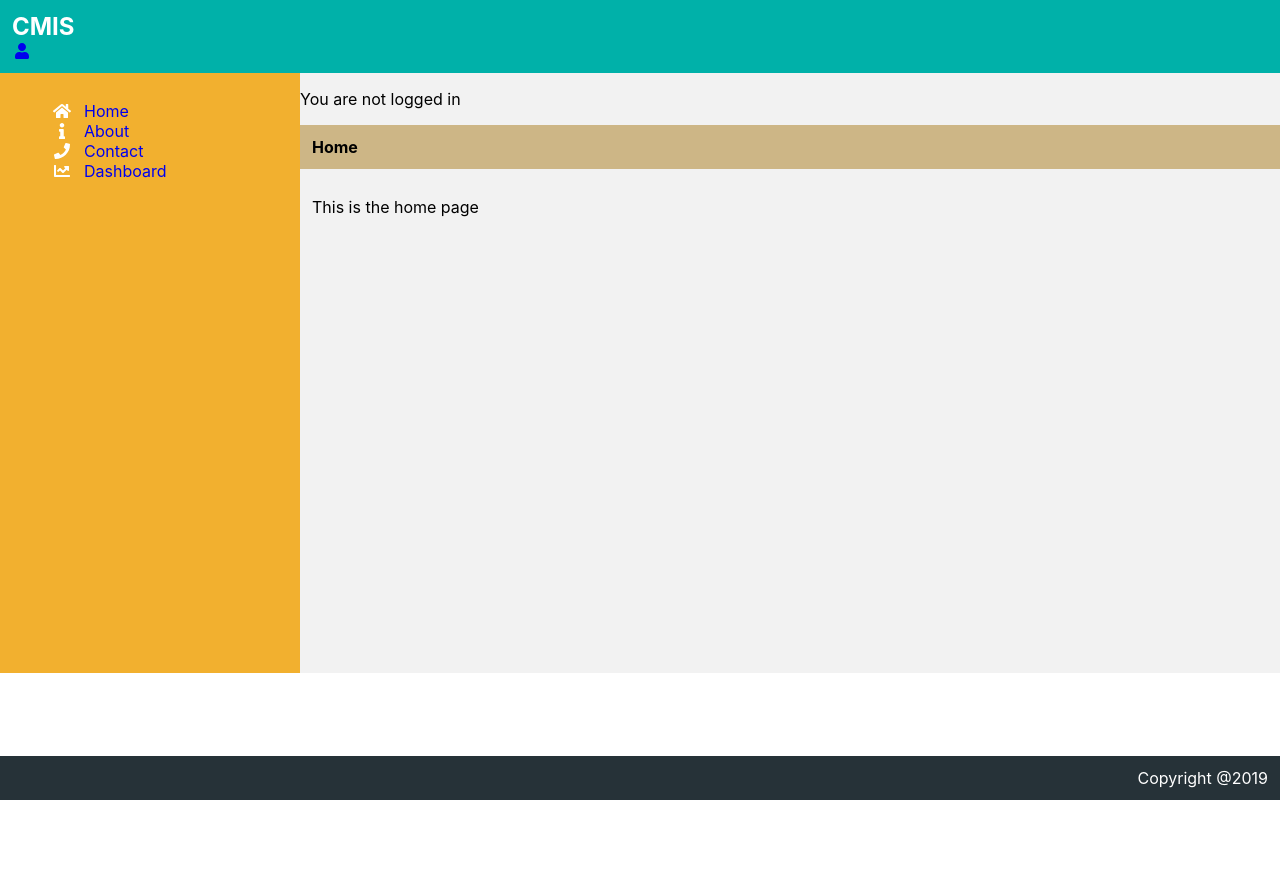
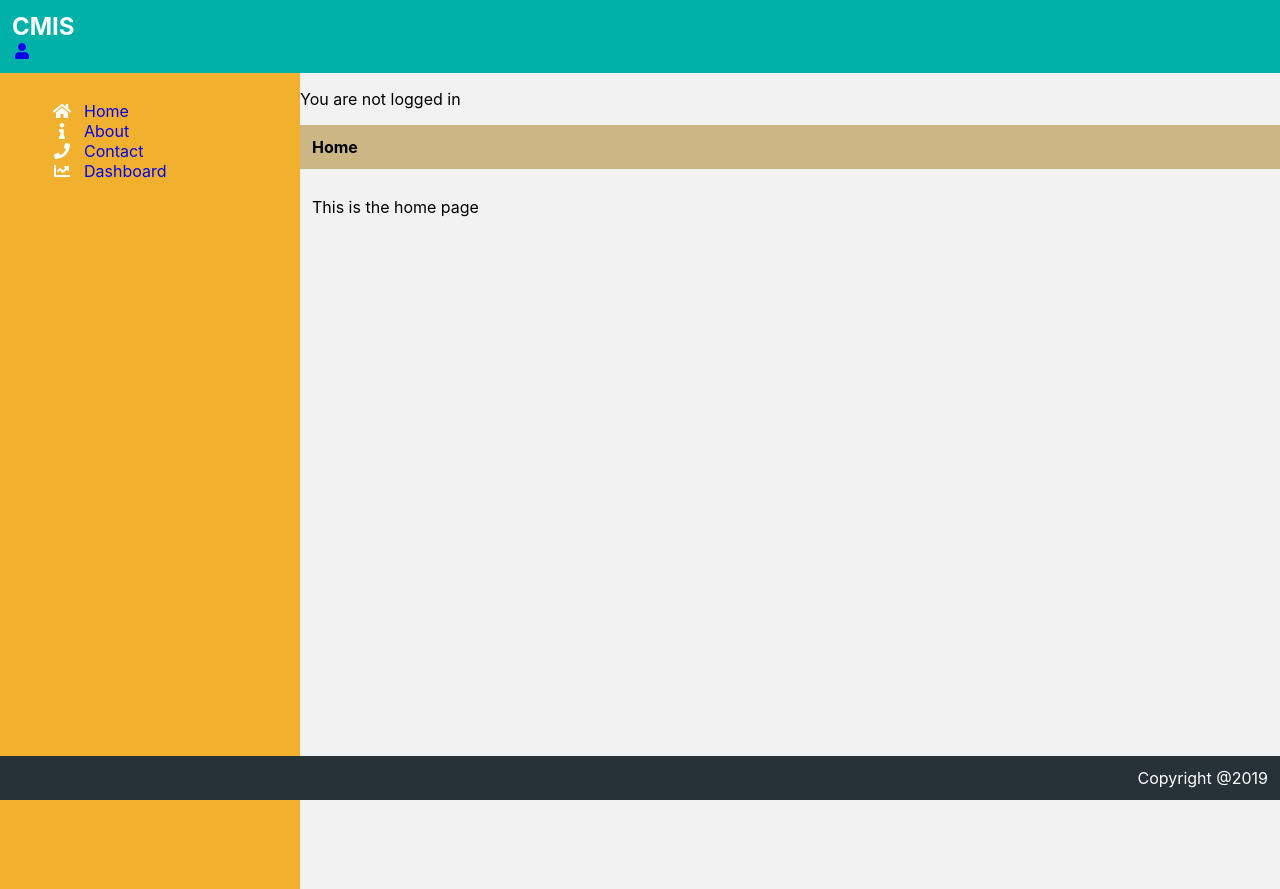
Before and after one commit to anaszakaria/react-app, a React (Create React App) app: page / in a window 1280 px wide. Before the commit the page ends 800 px from the top, so only its background shows below. Built offline with nearby package versions, Linux system fonts and the light colour scheme.

Commit message:
Removed unused components and library from App.js

```diff
--- a/src/App.js
+++ b/src/App.js
@@ -3,10 +3,8 @@ import {
     BrowserRouter as Router,
     Switch,
     Route,
-    Redirect,
-    useHistory,
-    useLocation
-} from 'react-router-dom'
+    Redirect
+} from "react-router-dom"
 
 // router
 import routes from 'router/index'
@@ -16,7 +14,7 @@ import AppHeader from 'components/AppHeader'
 import AppFooter from 'components/AppFooter'
 import LeftPanel from 'components/LeftPanel'
 import UserStatus from 'components/UserStatus'
-import Dashboard from 'views/Dashboard'
+import SignIn from 'views/user/SignIn'
 
 // error page
 import Error404 from 'views/Error404'
@@ -29,17 +27,12 @@ export default class App extends Component {
                 name: 'Anas',
                 position: 'Lead Developer',
                 isAuthenticated: false
-            },
-            loggedIn: false,
-            info: {
-                name: 'Anas',
-                age: 39
             }
         }
     }
 
     componentDidMount() {
-        console.log(this.props)
+        console.log(this.state)
     }
 
     render() {
@@ -51,21 +44,24 @@ export default class App extends Component {
                     <section style={styles.mainContent}>
                         <UserStatus data={this.state}/>
                         <Switch>
-                            <Route path="/dashboard/:id" render={(props) => this.state.user.isAuthenticated ?
-                                (
-                                    <Dashboard {...props} data={this.state} />
-                                ) : (
-                                    <Redirect to={{pathname: "/signin", state: { from: props.location }}}/>
-                                )}
-                            />
+                            <Route path="/signin">
+                                <SignIn data={this.state}/>
+                            </Route>
                             {
                                 routes.map((route, index) => {
-                                    return <Route path={process.env.PUBLIC_URL + route.path} key={index} exact render={(props) =>
-                                        (
-                                            <route.component {...props} data={this.state} />
-                                        )
+                                    if (route.access === 'public') {
+                                        return <Route key={index} path={route.path} exact render={(props) =>
+                                            (<route.component {...props} data={this.state} />)}
+                                        />
+                                    } else {
+                                        return <Route key={index} path={route.path} render={(props) => this.state.user.isAuthenticated ?
+                                            (
+                                                <route.component {...props} data={this.state} />
+                                            ) : (
+                                                <Redirect to={{pathname: "/signin", state: { from: props.location }}}/>
+                                            )}
+                                        />
                                     }
-                                    />
                                 })
                             }
                             <Route render={(props) => <Error404 {...props} title={'Error 404 - Page Not Found'}/>} />
@@ -85,6 +81,10 @@ const styles = {
         background: '#F2F2F2',
         width: 'calc(100% - 300px)',
         height: 'calc(100% - 45px)',
-        minHeight: '600px'
+        minHeight: '816px'
+    },
+    container: {
+        padding: '12px',
+        textAlign: 'center'
     }
 }
--- a/src/components/LeftPanel.js
+++ b/src/components/LeftPanel.js
@@ -48,7 +48,7 @@ const styles = {
         background: theme.accentOrange,
         width: '300px',
         height: 'calc(100% - 45px)',
-        minHeight: '600px'
+        minHeight: '816px'
     },
     icons: {
         marginRight: '12px'
--- a/src/router/index.js
+++ b/src/router/index.js
@@ -23,12 +23,12 @@ const routes = [
         access: 'public',
         meta: { showFooter: true }
     },
-    // {
-    //     path: "/dashboard/:id",
-    //     component: Dashboard,
-    //     access: 'protected',
-    //     meta: {}
-    // },
+    {
+        path: "/dashboard/:id",
+        component: Dashboard,
+        access: 'protected',
+        meta: {}
+    },
     // USER
     {
         path: "/signin",
```
